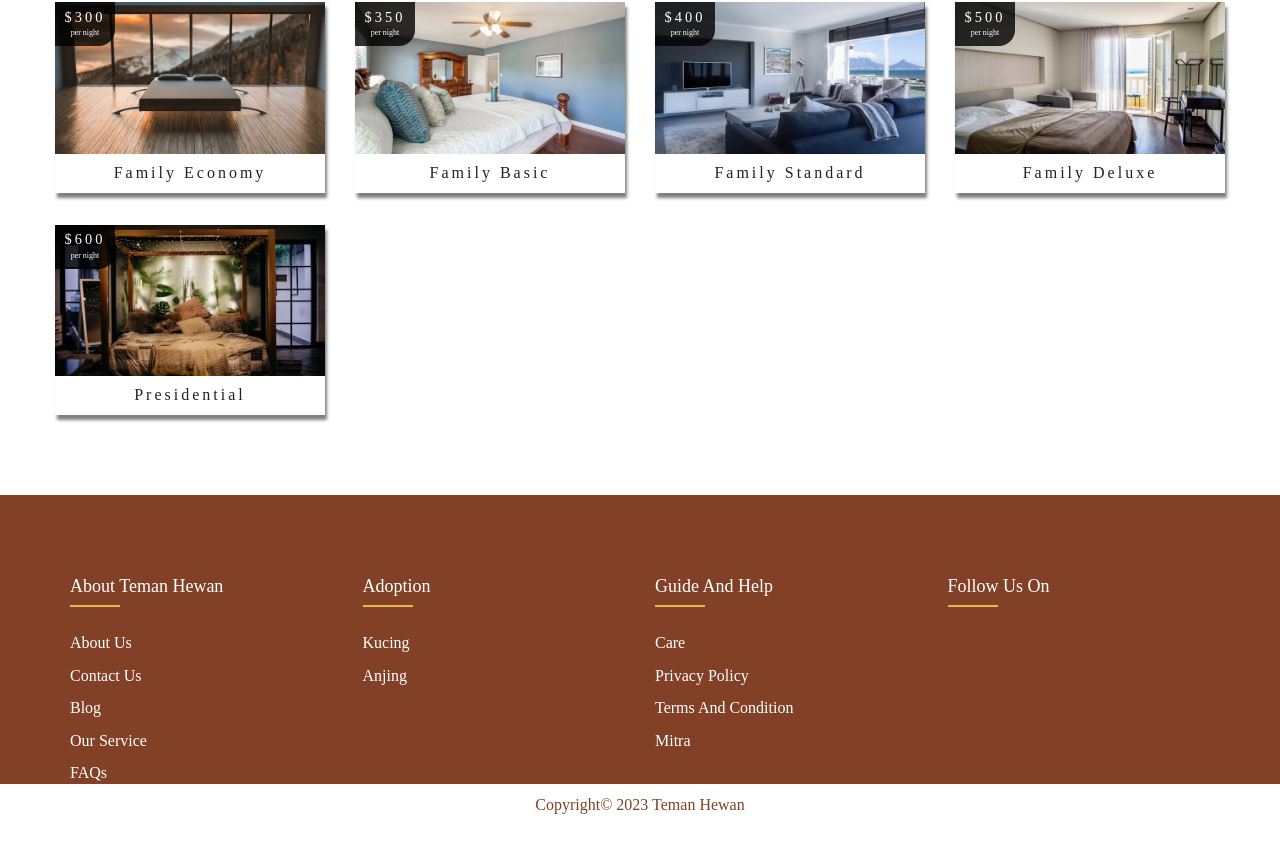
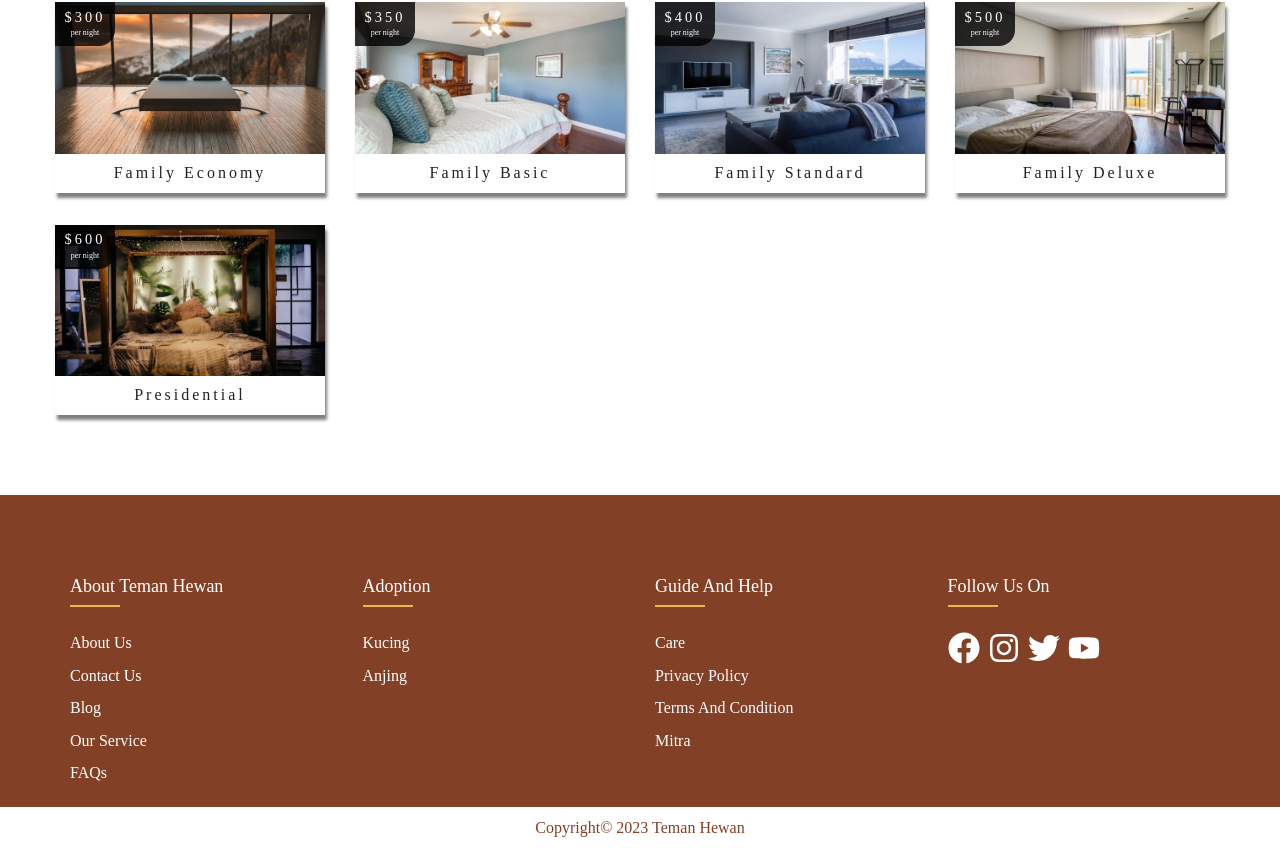
Before and after one commit to annisa-nur/teman-hewan, a React (Create React App) app: page /rooms in a window 1280 px wide. Shown: the part 1413-2262 px from the top of the page. Before the commit the page ends 2240 px from the top, so only its background shows below. Built offline with nearby package versions, Linux system fonts and the light colour scheme.

Commit message:
Update Footer.js

```diff
--- a/src/components/Footer.js
+++ b/src/components/Footer.js
@@ -1,5 +1,6 @@
 import React, {Component} from "react";
 import { Link } from "react-router-dom";
+import { FaFacebook, FaInstagram, FaTwitter, FaYoutube } from "react-icons/fa";
 export default class Footer extends Component {
 
     render() {
@@ -36,20 +37,19 @@ export default class Footer extends Component {
                     <div className="footer-col">
                       <h4>Follow us on</h4>
                       <div class="social-media">
-                        <a href="#"><i className="fab fa-facebook"></i></a>
-                        <a href="#"><i className="fab fa-instagram"></i></a>
-                        <a href="#"><i className="fab fa-twitter"></i></a>
-                        <a href="#"><i className="fab fa-youtube"></i></a>
+                        <a href="https://facebook.com"><FaFacebook/></a>
+                        <a href="https://instagram.com"><FaInstagram/></a>
+                        <a href="https://twitter.com"><FaTwitter/></a>
+                        <a href="https://youtube.com"><FaYoutube/></a>
                       </div>
                     </div>
                   </div>
                 </div>
+                <br></br>
                 <div className="fixed-footer">
                   <div className="container">Copyright&copy; 2023 Teman Hewan</div>
                 </div>
             </section>
-
-
         )
     }
 }
```
